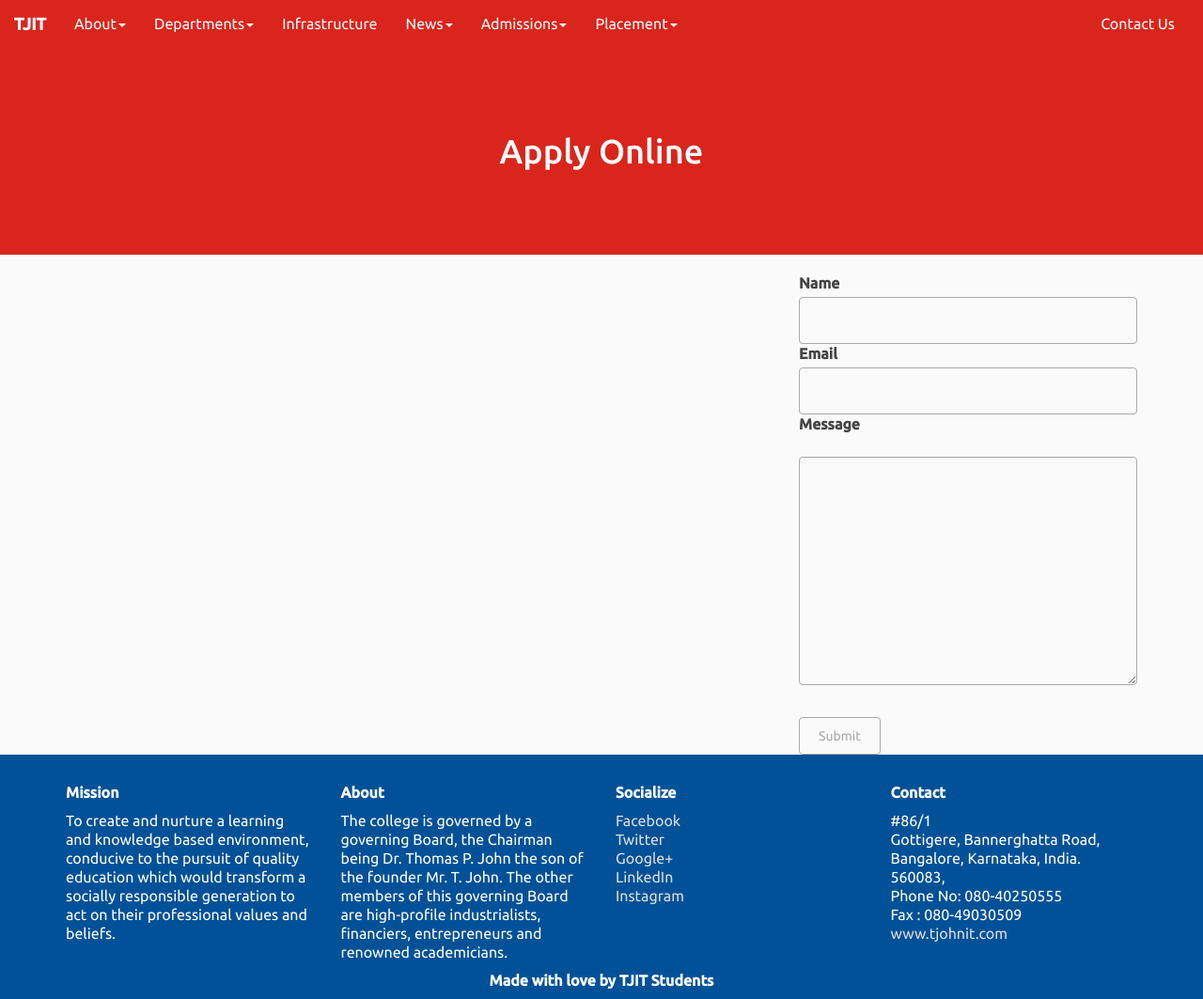
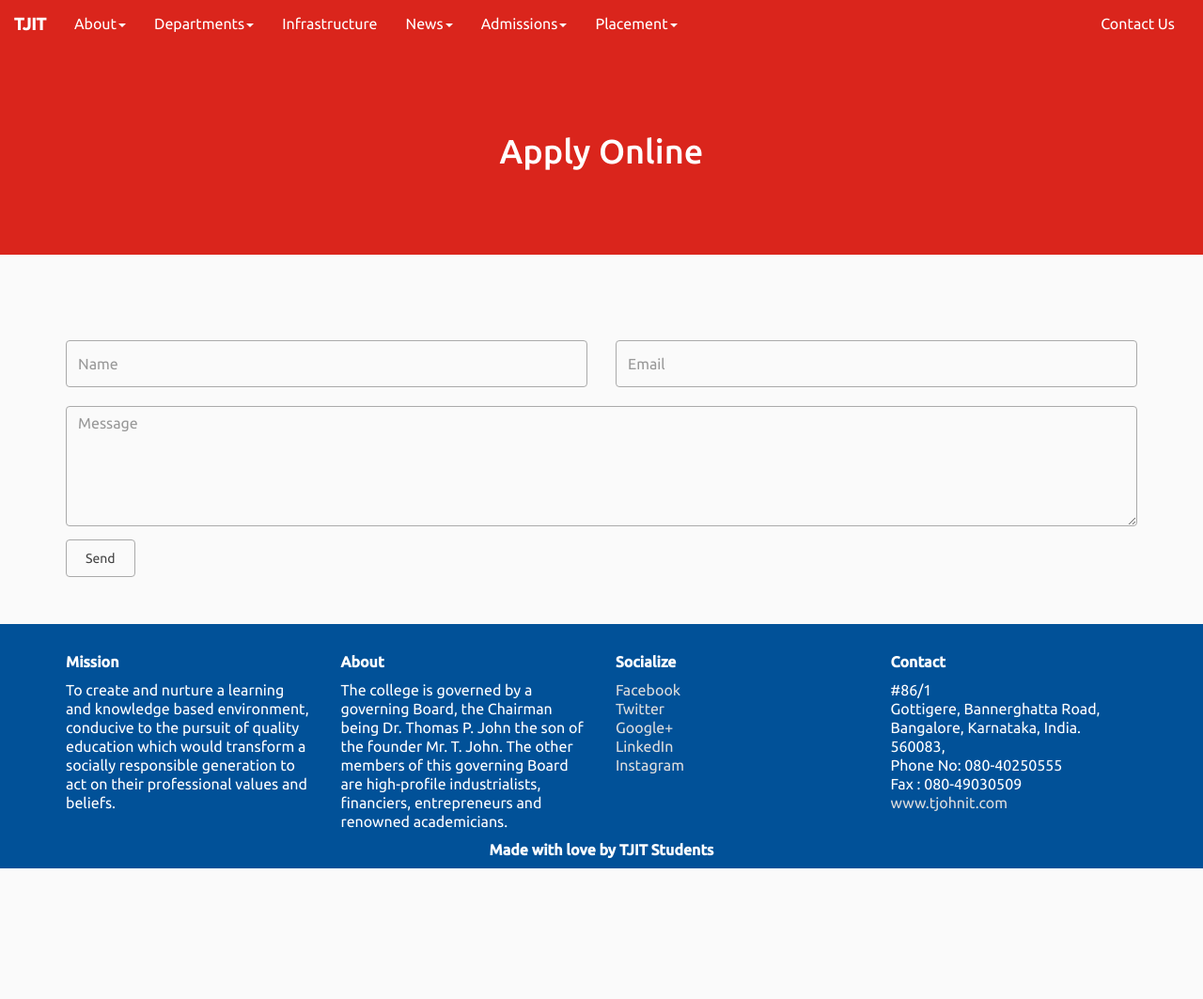
Before and after one commit to shajanjp/TJIT, a Jekyll site: the page built from apply-online.html, in a window 1280 px wide. Shown: the whole page at 94% size. Built offline with Jekyll 4.4.1, drawn with Linux system fonts in a browser that asks for light colours; after the commit the page ends 924 px from its top, so only the background shows below that.

Commit message:
new layout and design

```diff
--- a/apply-online.html
+++ b/apply-online.html
@@ -10,17 +10,28 @@ layout : page
 		<div class="col-sm-8">
 
 		</div>
-		<div class="col-sm-4">
-			<form action="">
-				<label for="">Name </label>
-				<input type="text" class="form-control">
-				<label for="">Email</label>
-				<input type="text" class="form-control">
-				<label for="">Message</label>
-				<textarea name="" id="" rows="10" class="form-control"></textarea>
-				<br>
-				<input type="submit" class="btn btn-primary" value="Submit">
-			</form>
-		</div>
 	</div>
 </div>
+
+
+<!-- Quick Contact -->
+<section id="quick-contact">
+	<div class="container">
+		<form action="" method="POST">
+			<div class="row">
+				<div class="col-sm-6">
+					<input type="text" name="" class="form-control" placeholder="Name">
+				</div>
+				<div class="col-sm-6">
+					<input type="text" name="" class="form-control" placeholder="Email">
+				</div>
+				<div class="col-sm-12">
+					<textarea name="" rows="5" class="form-control" placeholder="Message"></textarea>
+				</div>
+				<div class="col-sm-3">
+					<input type="submit" value="Send" class="btn">
+				</div>
+			</div>
+		</form>
+	</div>
+</section>
--- a/assets/css/style.css
+++ b/assets/css/style.css
@@ -284,9 +284,15 @@ footer .copyright{
 }
 
 section#quick-contact{
-margin-top: 20px;
-padding: 50px 0px;
-background-color: #444;
+	margin-top: 20px;
+	padding: 50px 0px;
+	background-color: #fafafa
+}
+section#quick-contact .form-control:focus,
+section#quick-contact .form-control:hover,
+section#quick-contact .btn:focus,
+section#quick-contact .btn:hover{
+	border-color:#da251c;
 }
 
 .sidebar li.now a{
```
Also changed, not shown: _posts/events/2017-01-01-mindprick-developers-meet.md (+1 -1 lines), contact.html (+23 -11 lines), assets/css/bootstrap-theme.css.
